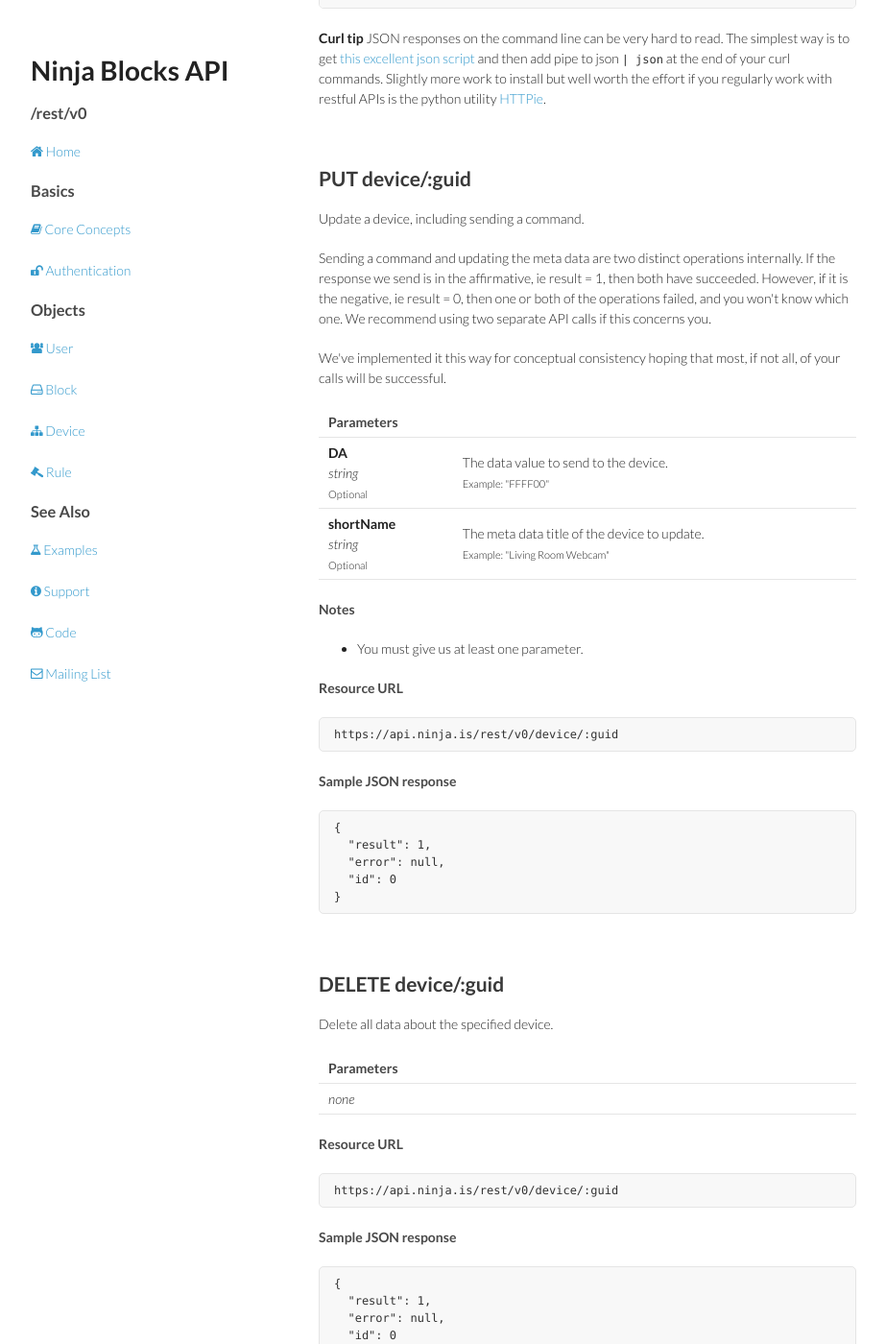
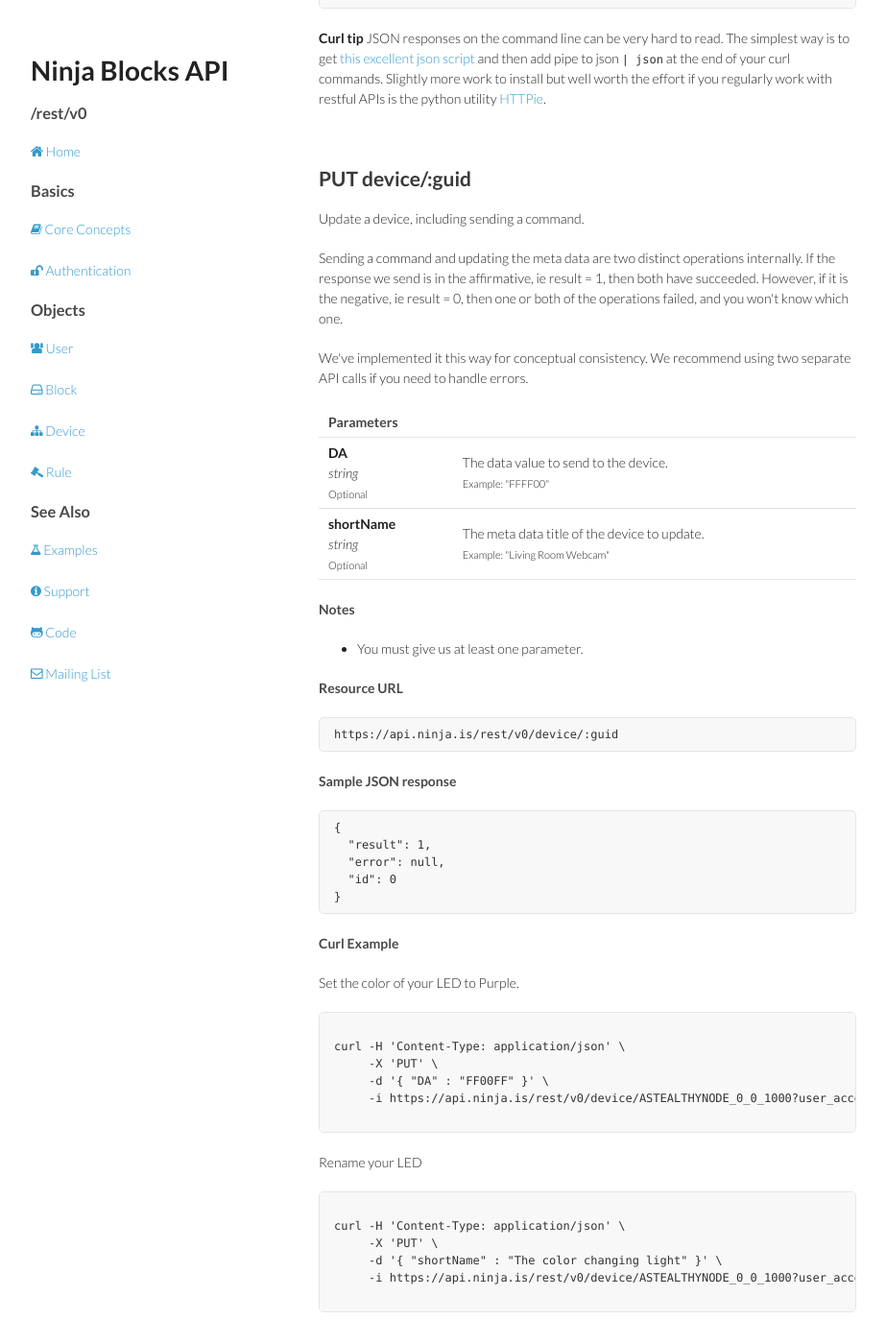
Before and after one commit to ninjablocks/ninjablocks.github.com, a Jekyll site: the page built from device.html, in a window 1280 px wide and 1400 px high, scrolled down 2513 px. Shown: the whole window at 96% size, without its empty margins (178-1101 px from the left). Built offline with Jekyll 4.4.1, drawn with Linux system fonts in a browser that asks for light colours; nearby versions of some CDN libraries; some of the changed text lies outside the part shown.

Commit message:
Curl examples

```diff
--- a/block.html
+++ b/block.html
@@ -78,7 +78,7 @@
      -i https://api.ninja.is/rest/v0/block?user_access_token=YOUR_API_TOKEN \
      -d '{"nodeid":"123456789ABC"}'</code></pre>
 
-<p><strong>Curl tip</strong> JSON responses on the command line can be very hard to read. The simplest way is to get <a href="https://github.com/trentm/json">this excellent json script</a> and then add pipe to json <code>| json</code> at the end of your curl commands. Slightly more work to install but well worth the effort if you regularly work with restful APIs is the python utility <a href="https://github.com/jkbr/httpie">HTTPie</a>.</p>
+  <p><strong>Curl tip</strong> JSON responses on the command line can be very hard to read. The simplest way is to get <a href="https://github.com/trentm/json">this excellent json script</a> and then add pipe to json <code>| json</code> at the end of your curl commands. Slightly more work to install but well worth the effort if you regularly work with restful APIs is the python utility <a href="https://github.com/jkbr/httpie">HTTPie</a>.</p>
 
 
   <p>&nbsp;</p>
--- a/device.html
+++ b/device.html
@@ -5,9 +5,9 @@
 <section>
   <a name="device-object" id="device-object"></a>
   <h1>Device</h1>
-  <p>In the Ninja API devices are the first class citizens not Blocks. Devices are logically separate sensors and/or actuators that have a Globally Unique Identifier <code>GUID</code>, a Vendor ID <code>V</code>, a Device ID <code>D</code>, and a port <code>G</code>. Most routes use GUIDs alone to address devices, the other fields will only matter to you if you are <a href-"http://docs.ninja.is/block.html">creating devices</a>.  Ninja supplied hardware uses the convention <code>SERIALNUMBER_G_V_D</code> for GUIDs, which makes it easy to "read" GUIDs. See <a href="http://docs.ninja.is/core-concepts.html">Core Concepts</a> for more information.
+  <p>In the Ninja API devices are the first class citizens not Blocks. Devices are logically separate sensors and/or actuators that have a Globally Unique Identifier <code>GUID</code>, a Vendor ID <code>V</code>, a Device ID <code>D</code>, and a port <code>G</code>. Most routes use GUIDs alone to address devices, the other fields will only matter to you if you are <a href="http://docs.ninja.is/block.html">creating devices</a>.  Ninja supplied hardware uses the convention <code>SERIALNUMBER_G_V_D</code> for GUIDs, which makes them easy to <em>grok</em>. See <a href="http://docs.ninja.is/core-concepts.html">Core Concepts</a> for more information.
   <h3>A note on Auth</h3>
-  <p>For quick dev and hacking on your own account you can use your personal API Access Token found at <a href="https://a.ninja.is/hacking">a.ninja.is/hacking</a>. The curl examples in this document use your <code>user_access_token</code>. Note that when using the API with a token acquired via OAuth, the param is just <code>access_token</code>.</p>
+  <p>For hacking against your own account you can use your personal API Access Token found at <a href="https://a.ninja.is/hacking">a.ninja.is/hacking</a>. The curl examples in this document use your <code>user_access_token</code>. Note that when using the API with an access token acquired via OAuth, the param is just <code>access_token</code>.</p>
   <table>
     <tbody>
       <tr>
@@ -147,15 +147,15 @@
      -i https://api.ninja.is/rest/v0/devices?user_access_token=YOUR_API_TOKEN
   </code></pre>
 
-<p><strong>Curl tip</strong> JSON responses on the command line can be very hard to read. The simplest way is to get <a href="https://github.com/trentm/json">this excellent json script</a> and then add pipe to json <code>| json</code> at the end of your curl commands. Slightly more work to install but well worth the effort if you regularly work with restful APIs is the python utility <a href="https://github.com/jkbr/httpie">HTTPie</a>.</p>
+  <p><strong>Curl tip</strong> JSON responses on the command line can be very hard to read. The simplest way is to get <a href="https://github.com/trentm/json">this excellent json script</a> and then add pipe to json <code>| json</code> at the end of your curl commands. Slightly more work to install but well worth the effort if you regularly work with restful APIs is the python utility <a href="https://github.com/jkbr/httpie">HTTPie</a>.</p>
 
 
   <p>&nbsp;</p>
   <a name="device-update-device" id="device-update-device"></a>
   <h2>PUT device/:guid</h2>
   <p>Update a device, including sending a command.</p>
-  <p>Sending a command and updating the meta data are two distinct operations internally. If the response we send is in the affirmative, ie result = 1, then both have succeeded. However, if it is the negative, ie result = 0, then one or both of the operations failed, and you won't know which one. We recommend using two separate API calls if this concerns you.</p>
-  <p>We've implemented it this way for conceptual consistency hoping that most, if not all, of your calls will be successful.</p>
+  <p>Sending a command and updating the meta data are two distinct operations internally. If the response we send is in the affirmative, ie result = 1, then both have succeeded. However, if it is the negative, ie result = 0, then one or both of the operations failed, and you won't know which one.</p>
+  <p>We've implemented it this way for conceptual consistency. We recommend using two separate API calls if you need to handle errors.</p>
   <table>
     <tbody>
       <tr>
@@ -191,6 +191,24 @@
   "error": null,
   "id": 0
 }</code></pre>
+
+  <h4>Curl Example</h4>
+  <p>Set the color of your LED to Purple.</p>
+  <pre><code>
+curl -H 'Content-Type: application/json' \
+     -X 'PUT' \
+     -d '{ "DA" : "FF00FF" }' \
+     -i https://api.ninja.is/rest/v0/device/ASTEALTHYNODE_0_0_1000?user_access_token=YOUR_ACCESS_TOKEN
+  </code></pre>
+
+  <p>Rename your LED</p>
+  <pre><code>
+curl -H 'Content-Type: application/json' \
+     -X 'PUT' \
+     -d '{ "shortName" : "The color changing light" }' \
+     -i https://api.ninja.is/rest/v0/device/ASTEALTHYNODE_0_0_1000?user_access_token=YOUR_ACCESS_TOKEN
+  </code></pre>
+
   <p>&nbsp;</p>
   <a name="device-delete" id="device-delete"></a>
   <h2>DELETE device/:guid</h2>
@@ -213,10 +231,19 @@
   "error": null,
   "id": 0
 }</code></pre>
+
+  <h4>Curl Example</h4>
+  <p>Delete your LED device. Note it will be re-created on the next heart beat if plugged in.</p>
+  <pre><code>
+curl -H 'Content-Type: application/json' \
+     -X 'DELETE' \
+     -i https://api.ninja.is/rest/v0/device/ASTEALTHYNODE_0_0_1000?user_access_token=YOUR_ACCESS_TOKEN
+  </code></pre>
+
 <p>&nbsp;</p>
   <a name="device-get-heartbeat" id="device-get-heartbeat"></a>
   <h2>GET device/:guid/heartbeat</h2>
-  <p>Return the last heartbeat for the specified device.</p>
+  <p>Return the last heartbeat for the specified device. i.e. its "current" or more accurately last reported value.</p>
   <table>
     <tbody>
       <tr>
@@ -239,10 +266,19 @@
     "V": 0,
     "D": 1000,
     "DA": "00FF00",
-    "GUID": "1012BB013141_0_0_1000",
+    "GUID": "ASTEALTHYNODE_0_0_1000",
     "timestamp": 1346660053613
   }
 }</code></pre>
+
+  <h4>Curl Example</h4>
+  <p>Retrieve the current color of your onboard LED.</p>
+  <pre><code>
+curl -H 'Content-Type: application/json' \
+     -X 'GET' \
+     -i https://api.ninja.is/rest/v0/device/ASTEALTHYNODE_0_0_1000/heartbeat?user_access_token=YOUR_ACCESS_TOKEN
+  </code></pre>
+
   <p>&nbsp;</p>
   <a name="device-get-history" id="device-get-history"></a>
   <h2>GET device/:guid/data</h2>
@@ -308,6 +344,9 @@
     }
   ]
 }</code></pre>
+
+<!-- CURL EXAMPLE TODO -->
+
   <p>&nbsp;</p>
   <a name="device-create-callback" id="device-create-callback"></a>
   <h2>POST device/:guid/callback</h2>
@@ -340,6 +379,15 @@
   "error": null,
   "id": 0
 }</code></pre>
+  <h4>Curl Example</h4>
+  <p>Set a new callback for a temperature sensor</p>
+  <pre><code>
+curl -H 'Content-Type: application/json' \
+     -X 'POST' \
+     -d '{ "url" : "http://my-app.herokuapp.com/temp_handler" }' \
+     -i https://api.ninja.is/rest/v0/device/ASTEALTHYNODE_0_0_9/callback?user_access_token=YOUR_ACCESS_TOKEN
+  </code></pre>
+
   <p>&nbsp;</p>
   <a name="device-get-callback" id="device-get-callback"></a>
   <h2>GET device/:guid/callback</h2>
@@ -362,9 +410,17 @@
   "error": null,
   "id": 0,
   "data": {
-    "url": "http://my-app.herokuapp.com/data_callback"
+    "url": "http://my-app.herokuapp.com/temp_handler"
   }
 }</code></pre>
+  <h4>Curl Example</h4>
+  <p>Retrieve the current callback for the temperature sensor</p>
+  <pre><code>
+curl -H 'Content-Type: application/json' \
+     -X 'GET' \
+     -i https://api.ninja.is/rest/v0/device/ASTEALTHYNODE_0_0_9/callback?user_access_token=YOUR_ACCESS_TOKEN
+  </code></pre>
+
   <p>&nbsp;</p>
   <a name="device-update-callback" id="device-update-callback"></a>
   <h2>PUT device/:guid/callback</h2>
@@ -392,6 +448,15 @@
   "error": null,
   "id": 0
 }</code></pre>
+  <h4>Curl Example</h4>
+  <p>Update the temperature callback</p>
+  <pre><code>
+curl -H 'Content-Type: application/json' \
+     -X 'PUT' \
+     -d '{ "url" : "http://my-app.herokuapp.com/different_temp_handler" }' \
+     -i https://api.ninja.is/rest/v0/device/ASTEALTHYNODE_0_0_9/callback?user_access_token=YOUR_ACCESS_TOKEN
+  </code></pre>
+
   <p>&nbsp;</p>
   <a name="device-delete-callback" id="device-delete-callback"></a>
   <h2>DELETE device/:guid/callback</h2>
@@ -415,22 +480,21 @@
   "error": null,
   "id": 0
 }</code></pre>
+  <h4>Curl Example</h4>
+  <p>Retrieve the current callback for the temperature sensor</p>
+  <pre><code>
+curl -H 'Content-Type: application/json' \
+     -X 'DELETE' \
+     -i https://api.ninja.is/rest/v0/device/ASTEALTHYNODE_0_0_9/callback?user_access_token=YOUR_ACCESS_TOKEN
+  </code></pre>
+
   <p>&nbsp;</p>
-
-
-
-
-
-
-
-
-
   <a name="device-create-subdevice" id="device-create-subdevice"></a>
   <h2>POST device/:guid/subdevice</h2>
   <p>Create a new sub-device associated with the specified device and return a unique ID within the device.</p>
   <p>Sub-devices allow you to store different values against one device. For example, various mobile numbers against the SMS device, different 'webhook' actuators against the 'webhook' device, and different RF binary values against the RF433MHz device.</p>
   <p>Please note that the different categories of sub-devices may return different data. For example, the create 'webhook' 'sensor' sub-device call will return a token that is used as part of <a href="#device-webhook-subdevice-tickle">the URL to 'tickle' it</a>, whereas most others will just return the id of the sub-device.</p>
-  <p><strong>Webhooks Note</strong>: to enable webhooks the user must have created added the Webhooks device, which is done via the "Services" tab in the settings page, or by a GET to https://api.ninja.is/auth/webhook. For more information about Webhooks see our <a href="https://github.com/ninjablocks/ninjablocks.github.com/wiki/_pages">GitHub wiki</a> for examples.</p>
+  <p><strong>Webhooks Note</strong>: to enable webhooks the user must have added the Webhooks device, which is done via the "Services" tab in the settings page, or by a GET to https://api.ninja.is/auth/webhook. For more information about Webhooks see our <a href="https://github.com/ninjablocks/ninjablocks.github.com/wiki/_pages">GitHub wiki</a> for examples.</p>
   <table>
     <tbody>
       <tr>
```
